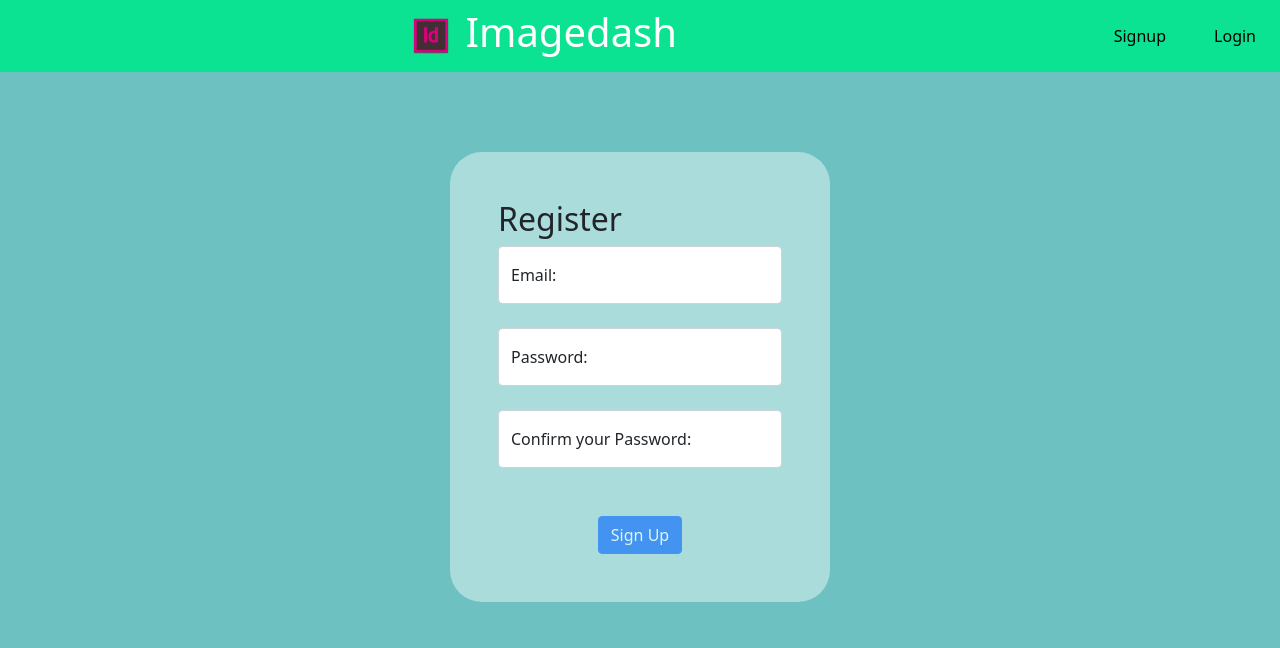
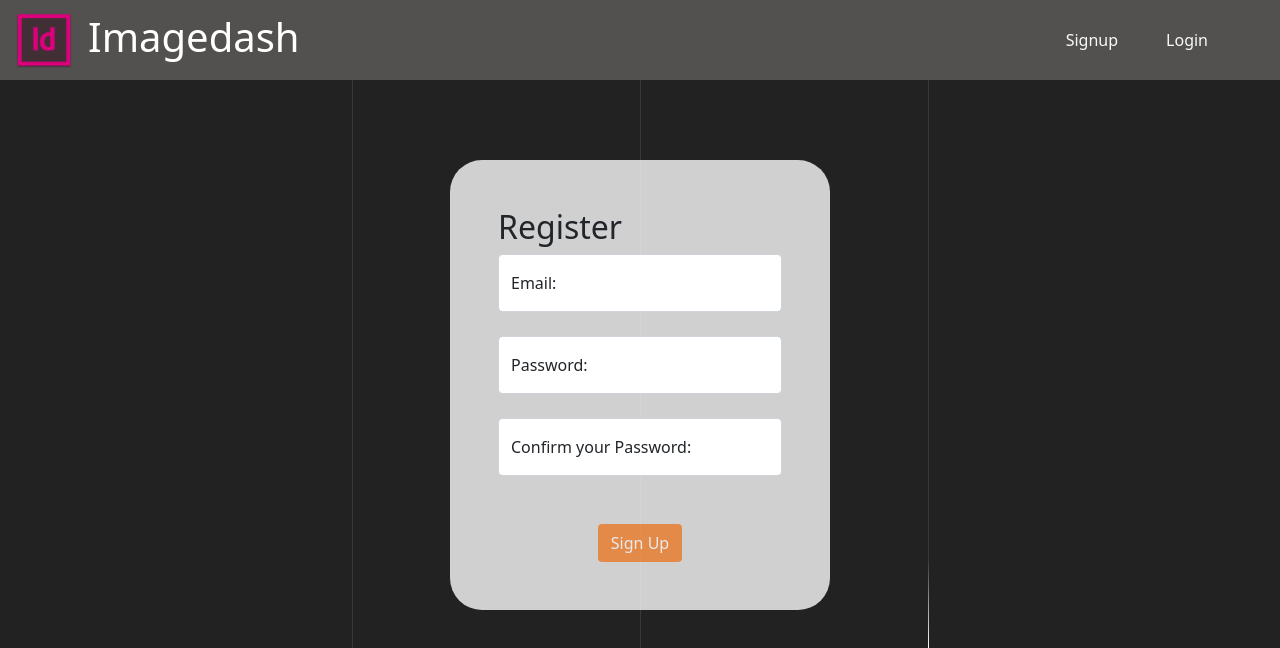
Before and after one commit to bharathpai/imagedash, an Angular app: page /signup in a window 1280 px wide. Shown: the top 648 px of the page. Built offline with nearby package versions, Linux system fonts and the light colour scheme.

Commit message:
Major changes to the App UI - Some Template and Style changes for Signup and Login Components - Added Background animation effect using CSS

```diff
--- a/src/app/app.component.css
+++ b/src/app/app.component.css
@@ -1,22 +1,114 @@
-.navbar{
-    background-image: linear-gradient(to right,#0BE392,#0BE392);
-    color: white;
-    /* color: white; */
+* {
+  margin: 0;
+  padding: 0;
+  box-sizing: border-box !important;
 }
 
-/* .box1{
-    height: 1000px;
-background: url('../assets/pexels-lumn-167699.jpg') ;
-background-repeat: no-repeat;
-background-size: 100% 100%;
-background-color: grey;
-} */
+html, body {
+  height: 100%;
+}
+
+body {
+  display: table;
+  width: 100%;
+  height: 100%;
+  background-color: #171717;
+  color: #000;
+  line-height: 1.6;
+  position: relative;
+  font-family: sans-serif;
+  overflow: hidden;
+}
+
+.navbar{
+  background-color: #53514f;
+  /* background-color: #f06500; */
+  color: white;
+  height: 5rem;
+}
+
 .box1{
-    /* height: 100vh; */
-    background-color: rgba(77, 179, 179, 0.815);
-    height: 100vh;
+  background-color: #222222;
+  height: 100vh;
 }
+
 a{
-    color: black;
-    text-decoration: none;
+  color: white;
+  text-decoration: none;
 }
+a:hover{
+color: white ;
+}
+
+li:hover
+{
+background-color: #f06500;
+}
+
+.lines {
+  position: absolute;
+  top: 0;
+  left: 0;
+  right: 0;
+  height: 100%;
+  margin: auto;
+  width: 90vw;
+}
+
+.line {
+  position: absolute;
+  width: 1px;
+  height: 100%;
+  top: 0;
+  left: 50%;
+  background: rgba(255, 255, 255, 0.1);
+  overflow: hidden;
+}
+.line::after {
+  content: "";
+  display: block;
+  position: absolute;
+  height: 15vh;
+  width: 100%;
+  top: -50%;
+  left: 0;
+  background: linear-gradient(to bottom, rgba(255, 255, 255, 0) 0%, #ffffff 75%, #ffffff 100%);
+  -webkit-animation: drop 7s 0s infinite;
+          animation: drop 7s 0s infinite;
+  -webkit-animation-fill-mode: forwards;
+          animation-fill-mode: forwards;
+  -webkit-animation-timing-function: cubic-bezier(0.4, 0.26, 0, 0.97);
+          animation-timing-function: cubic-bezier(0.4, 0.26, 0, 0.97);
+}
+.line:nth-child(1) {
+  margin-left: -25%;
+}
+.line:nth-child(1)::after {
+  -webkit-animation-delay: 2s;
+          animation-delay: 2s;
+}
+.line:nth-child(3) {
+  margin-left: 25%;
+}
+.line:nth-child(3)::after {
+  -webkit-animation-delay: 2.5s;
+          animation-delay: 2.5s;
+}
+
+@-webkit-keyframes drop {
+  0% {
+    top: -50%;
+  }
+  100% {
+    top: 110%;
+  }
+}
+
+@keyframes drop {
+  0% {
+    top: -50%;
+  }
+  100% {
+    top: 110%;
+  }
+}
--- a/src/app/app.component.html
+++ b/src/app/app.component.html
@@ -1,18 +1,28 @@
 
 <div class="box1">
-  <!-- Navigation bar-->
-<nav class="navbar navbar-expand-lg navbar-dark static-top">
-  <div class="container d-flex justify-content-center">
-    <a class="navbar-brand" href="#">
-      <img src="../assets/Id-logo.png" alt="imagedash-logo" height="36">
+  <div class="lines">
+    <div class="line"></div>
+    <div class="line"></div>
+    <div class="line"></div>
+  </div>
+<!-- Navigation bar-->
+<nav class="navbar static-top d-flex">
+  <div class="d-flex justify-content-center">
+    <a class="navbar-brand mx-3" href="#">
+      <img src="../assets/Id-logo.png" alt="imagedash-logo" height="55">
     </a>
     <h1>Imagedash</h1>
   </div>
-  <div>
-    <a class="mx-4" routerLink="/signup">Signup</a>
-    <a class="mx-4" routerLink="/login">Login</a>
-  </div>
 
+  <ul class="navbar-nav d-flex flex-row px-5">
+    <li class="nav-item p-4">
+      <a class="nav-link text-light" routerLink="/signup">Signup</a>
+    </li>
+    <li class="nav-item p-4">
+      <a class="nav-link text-light" routerLink="/login">Login</a>
+    </li>
+  </ul>
 </nav>
+<!--Navigation bar-->
 <router-outlet></router-outlet>
 </div>
--- a/src/app/auth/components/login/login.component.css
+++ b/src/app/auth/components/login/login.component.css
@@ -4,10 +4,16 @@
 
 .box{
     padding: 3rem;
+    position: relative;
     border-radius: 2rem;
-    background-color: rgba(255, 255, 255, 0.425);
+    background-color: #ffffffc9;
 }
 
-.box:hover{
-    background-color: rgba(255, 255, 255, 0.616);
+.btn{
+    position: relative;
+    background-color: #f06500;
 }
+
+.btn:hover{
+    background-color: #f00500;
+}
--- a/src/app/auth/components/login/login.component.html
+++ b/src/app/auth/components/login/login.component.html
@@ -5,7 +5,9 @@
             <h2>Login</h2>
           <form [formGroup]="userDetails" class="text-center">
               <!--Email-->
-            <div class="form-floating mb-4">
+
+            <div class="form-group mb-4">
+              <div class="form-floating">
                 <input
                   type="email"
                   formControlName="email"
@@ -28,10 +30,13 @@
               >
                 Please provide a valid email!
               </small>
+            </div>
+
               <!--Email-->
 
               <!--Password-->
-            <div class="form-floating mb-4">
+              <div class="form-group  mb-5">
+                <div class="form-floating">
                   <input
                     type="password"
                     formControlName="password"
@@ -54,17 +59,19 @@
                 >
                 Your password must be 8-20 characters long, can contain letters, special characters and numbers, and must not contain spaces, or emoji.
                 </small>
+              </div>
+
             <!--Password-->
 
-            <br>
+            <!--Submit Button-->
             <button
               type="submit"
               routerLink="/login"
-              [disabled]="!userDetails.valid"
-              class="btn btn-primary"
+              class="btn text-light"
             >
               Login
             </button>
+            <!--Submit Button-->
           </form>
         </div>
       </div>
--- a/src/app/auth/components/signup/signup.component.css
+++ b/src/app/auth/components/signup/signup.component.css
@@ -4,10 +4,16 @@
 
 .box{
     padding: 3rem;
+    position: relative;
     border-radius: 2rem;
-    background-color: rgba(255, 255, 255, 0.425);
+    background-color: #ffffffc9;
 }
 
-.box:hover{
-    background-color: rgba(255, 255, 255, 0.616);
+.btn{
+    background-color: #f06500;
+    position: relative;
 }
+
+.btn:hover{
+    background-color: #f00500;
+}
--- a/src/app/auth/components/signup/signup.component.html
+++ b/src/app/auth/components/signup/signup.component.html
@@ -5,7 +5,8 @@
             <h2>Register</h2>
           <form [formGroup]="userDetails" class="text-center">
               <!--Email-->
-            <div class="form-floating mb-4">
+              <div class="form-group mb-4">
+                <div class="form-floating">
                   <input
                     type="email"
                     formControlName="email"
@@ -30,9 +31,12 @@
                 >
                   Please provide a valid email!
                 </small>
+              </div>
               <!--Email-->
+
               <!--Password-->
-            <div class="form-floating mb-4">
+              <div class="form-group mb-4">
+                <div class="form-floating">
                   <input
                     type="password"
                     formControlName="password"
@@ -55,10 +59,13 @@
                 >
                 Your password must be 8-20 characters long, can contain letters, special characters and numbers, and must not contain spaces, or emoji.
                 </small>
+
+              </div>
+
             <!--Password-->
             <!--Confirm Password-->
-
-            <div class="form-floating mb-4">
+              <div class="form-group mb-5">
+                <div class="form-floating">
                   <input
                     type="password"
                     formControlName="confirm"
@@ -77,18 +84,20 @@
               ">
                 Passwords does not match!
                 </small>
+
+              </div>
             <!--Confirm Password-->
 
-            <br>
-
+            <!--Submit Button-->
               <button
               type="submit"
               (click)="signup()"
               [disabled]="!userDetails.valid"
-              class="btn btn-primary"
+              class="btn text-light"
             >
               Sign Up
             </button>
+            <!--Submit Button-->
           </form>
         </div>
       </div>
```
Lines whose indentation alone changed are shown as unchanged.
